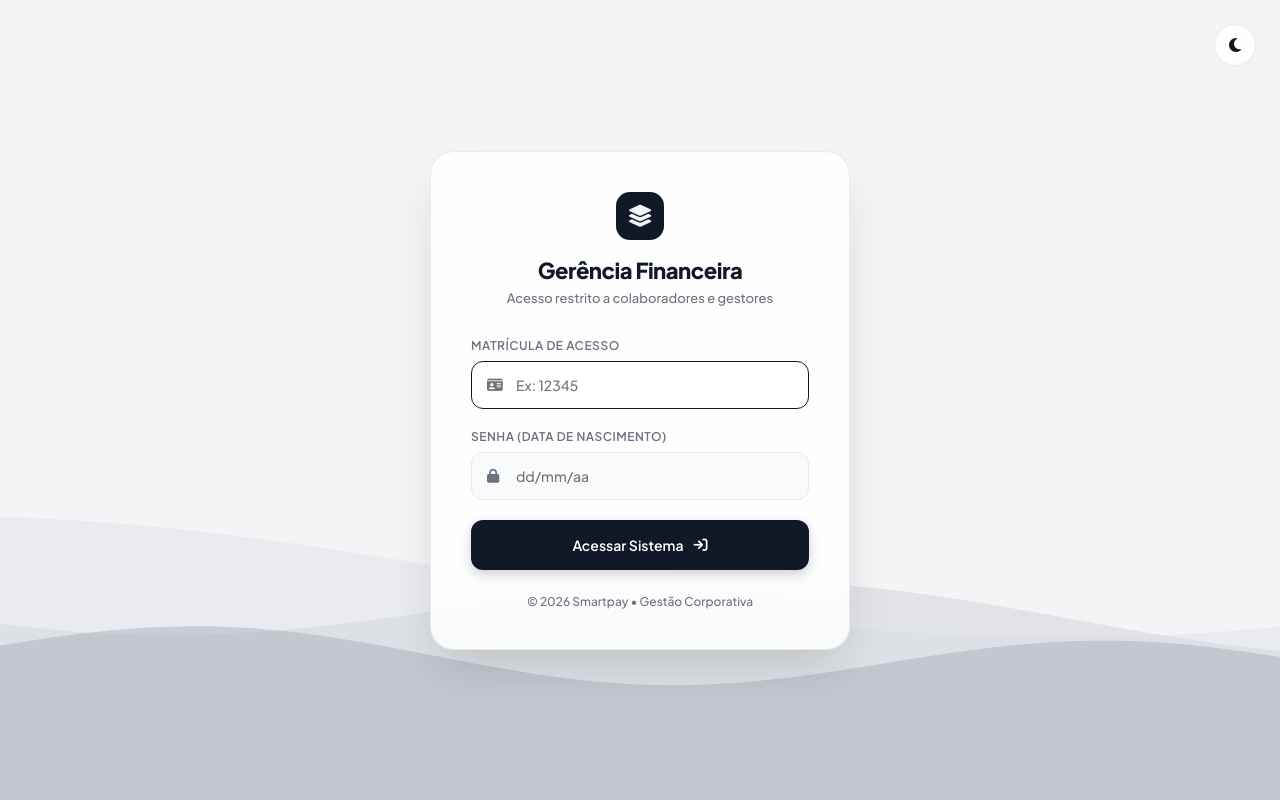
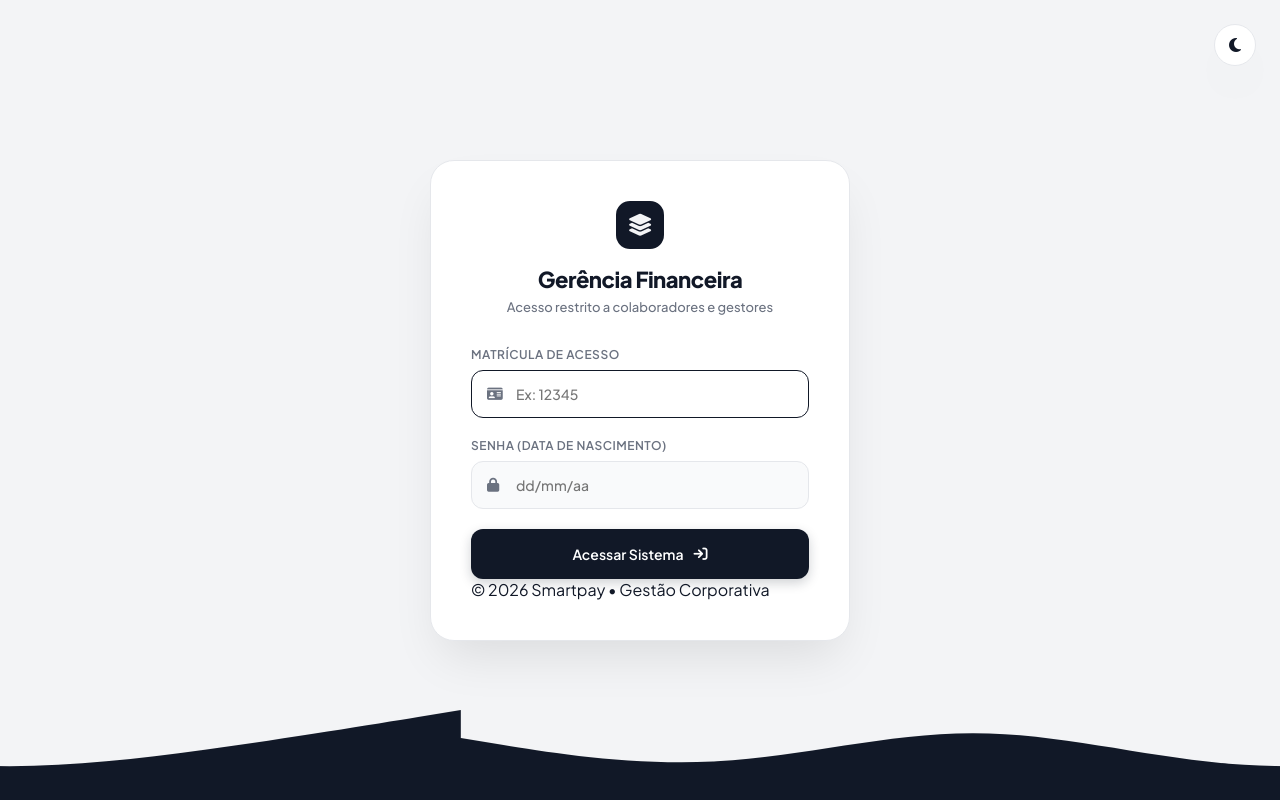
Before and after one commit to cassiojobs10-del/smartpay-sistema, a Flask app: page /login in a window 1280 px wide. Run offline with Flask 3, Linux system fonts and the light colour scheme.

Commit message:
Update login.html

```diff
--- a/templates/login.html
+++ b/templates/login.html
@@ -7,37 +7,41 @@
     <link href="https://fonts.googleapis.com/css2?family=Plus+Jakarta+Sans:wght@400;500;600;700;800&display=swap" rel="stylesheet">
     <link rel="stylesheet" href="https://cdnjs.cloudflare.com/ajax/libs/font-awesome/6.5.1/css/all.min.css">
     <style>
-        /* ==========================================
-           SISTEMA DE TEMAS (CLARO E ESCURO)
-           ========================================== */
         :root {
             --bg-body: #f3f4f6;
-            --bg-card: rgba(255, 255, 255, 0.85);
+            --bg-card: #ffffff;
             --bg-input: #f9fafb;
             --text-main: #111827;
             --text-muted: #6b7280;
-            --border: rgba(229, 231, 235, 0.8);
+            --border: #e5e7eb;
             --btn-primary: #111827;
             --btn-primary-text: #ffffff;
-            --shadow-card: 0 25px 50px -12px rgba(0, 0, 0, 0.15);
+            --shadow-card: 0 25px 50px -12px rgba(0, 0, 0, 0.1);
             --shadow-btn: 0 4px 12px rgba(17, 24, 39, 0.2);
             --danger-bg: rgba(239, 68, 68, 0.1);
             --danger-text: #ef4444;
+
+            /* Cor do líquido que sobe (Transição) */
+            --liquid-color: #111827;
+            --liquid-text: #ffffff;
         }
 
         [data-theme="dark"] {
             --bg-body: #09090b;
-            --bg-card: rgba(24, 24, 27, 0.85);
+            --bg-card: #18181b;
             --bg-input: #27272a;
             --text-main: #f4f4f5;
             --text-muted: #a1a1aa;
-            --border: rgba(39, 39, 42, 0.8);
+            --border: #27272a;
             --btn-primary: #ffffff;
             --btn-primary-text: #000000;
-            --shadow-card: 0 25px 50px -12px rgba(0, 0, 0, 0.6);
+            --shadow-card: 0 25px 50px -12px rgba(0, 0, 0, 0.5);
             --shadow-btn: 0 4px 12px rgba(255, 255, 255, 0.1);
             --danger-bg: rgba(239, 68, 68, 0.15);
             --danger-text: #f87171;
+
+            --liquid-color: #000000;
+            --liquid-text: #ffffff;
         }
 
         * {
@@ -45,7 +49,7 @@
             margin: 0;
             padding: 0;
             font-family: 'Plus Jakarta Sans', sans-serif;
-            transition: background-color 0.3s, color 0.3s, border-color 0.3s, box-shadow 0.3s;
+            transition: background-color 0.3s, color 0.3s, border-color 0.3s;
         }
 
         body {
@@ -58,17 +62,6 @@
             padding: 20px;
             overflow: hidden;
             position: relative;
-        }
-
-        /* FUNDO COM AS ONDAS FLUIDAS (LIQUID WAVE) */
-        #waveCanvas {
-            position: fixed;
-            top: 0;
-            left: 0;
-            width: 100%;
-            height: 100%;
-            z-index: 1;
-            pointer-events: none;
         }
 
         /* BOTÃO DE TEMA */
@@ -89,14 +82,9 @@
             box-shadow: var(--shadow-card);
             font-size: 16px;
             z-index: 10;
-            backdrop-filter: blur(12px);
-            -webkit-backdrop-filter: blur(12px);
-        }
-        .theme-toggle:hover {
-            border-color: var(--text-muted);
         }
 
-        /* CARD DE LOGIN COM EFEITO VIDRO (BACKDROP-FILTER) */
+        /* CARD DE LOGIN */
         .login-card {
             background-color: var(--bg-card);
             border: 1px solid var(--border);
@@ -107,20 +95,12 @@
             box-shadow: var(--shadow-card);
             animation: fadeSlideUp 0.6s cubic-bezier(0.16, 1, 0.3, 1) forwards;
             position: relative;
-            z-index: 10;
-            backdrop-filter: blur(16px);
-            -webkit-backdrop-filter: blur(16px);
+            z-index: 5;
         }
 
         @keyframes fadeSlideUp {
-            from {
-                opacity: 0;
-                transform: translateY(20px);
-            }
-            to {
-                opacity: 1;
-                transform: translateY(0);
-            }
+            from { opacity: 0; transform: translateY(20px); }
+            to { opacity: 1; transform: translateY(0); }
         }
 
         .login-header {
@@ -157,7 +137,6 @@
             flex-direction: column;
             gap: 8px;
             margin-bottom: 20px;
-            text-align: left;
         }
         .form-group label {
             color: var(--text-muted);
@@ -225,7 +204,7 @@
             font-size: 13px;
             font-weight: 600;
             margin-bottom: 20px;
-            display: flex;
+            display: none;
             align-items: center;
             gap: 10px;
             animation: fadeIn 0.3s ease;
@@ -236,19 +215,97 @@
             to { opacity: 1; transform: scale(1); }
         }
 
-        .login-footer {
-            margin-top: 24px;
+        /* ==========================================================
+           TRANSIÇÃO LÍQUIDA AO ACESSAR (WAVE TRANSITION)
+           ========================================================== */
+        .liquid-transition-overlay {
+            position: fixed;
+            left: 0;
+            top: 100%;
+            width: 100%;
+            height: 100vh;
+            background-color: var(--liquid-color);
+            z-index: 100;
+            display: flex;
+            align-items: center;
+            justify-content: center;
+            transition: top 1.2s cubic-bezier(0.7, 0, 0.3, 1);
+        }
+
+        .liquid-transition-overlay.active {
+            top: 0%;
+        }
+
+        /* ONDAS SVG NA BORDA SUPERIOR DA TRANSIÇÃO */
+        .liquid-waves {
+            position: absolute;
+            bottom: 99%;
+            left: 0;
+            width: 200%;
+            height: 140px;
+            display: flex;
+            animation: waveMotion 2.5s infinite linear;
+        }
+
+        .liquid-waves svg {
+            width: 50%;
+            height: 100%;
+            fill: var(--liquid-color);
+        }
+
+        @keyframes waveMotion {
+            0% { transform: translateX(0%); }
+            100% { transform: translateX(-50%); }
+        }
+
+        /* CONTEÚDO QUE APARECE DENTRO DA ONDA QUANDO ELA COBRE A TELA */
+        .liquid-content {
             text-align: center;
-            font-size: 12px;
-            color: var(--text-muted);
-            font-weight: 500;
+            color: var(--liquid-text);
+            opacity: 0;
+            transform: translateY(20px);
+            transition: opacity 0.6s ease 0.6s, transform 0.6s ease 0.6s;
+        }
+
+        .liquid-transition-overlay.active .liquid-content {
+            opacity: 1;
+            transform: translateY(0);
+        }
+
+        .liquid-logo {
+            width: 60px;
+            height: 60px;
+            background-color: var(--liquid-text);
+            color: var(--liquid-color);
+            border-radius: 18px;
+            display: inline-flex;
+            align-items: center;
+            justify-content: center;
+            font-size: 28px;
+            margin-bottom: 20px;
+            box-shadow: 0 10px 30px rgba(0,0,0,0.3);
         }
     </style>
 </head>
 <body>
 
-    <!-- CANVAS DAS ONDAS FLUIDAS (ÁGUA AGITADA) -->
-    <canvas id="waveCanvas"></canvas>
+    <!-- OVERLAY DA TRANSIÇÃO LÍQUIDA (ÁGUA AGITADA AO ACESSAR) -->
+    <div id="liquidOverlay" class="liquid-transition-overlay">
+        <div class="liquid-waves">
+            <!-- Duas ondas unidas para formar o movimento infinito -->
+            <svg viewBox="0 0 1440 320" preserveAspectRatio="none">
+                <path d="M0,160L48,176C96,192,192,224,288,213.3C384,203,480,149,576,149.3C672,149,768,203,864,218.7C960,235,1056,213,1152,186.7C1248,160,1344,128,1392,112L1440,96L1440,320L1392,320C1344,320,1248,320,1152,320C1056,320,960,320,864,320C768,320,672,320,576,320C480,320,384,320,288,320C192,320,96,320,48,320L0,320Z"></path>
+            </svg>
+            <svg viewBox="0 0 1440 320" preserveAspectRatio="none">
+                <path d="M0,160L48,176C96,192,192,224,288,213.3C384,203,480,149,576,149.3C672,149,768,203,864,218.7C960,235,1056,213,1152,186.7C1248,160,1344,128,1392,112L1440,96L1440,320L1392,320C1344,320,1248,320,1152,320C1056,320,960,320,864,320C768,320,672,320,576,320C480,320,384,320,288,320C192,320,96,320,48,320L0,320Z"></path>
+            </svg>
+        </div>
+        <div class="liquid-content">
+            <div class="liquid-logo"><i class="fa-solid fa-layer-group"></i></div>
+            <h2 style="font-size: 26px; font-weight: 800; letter-spacing: -0.5px;">Gerência Financeira</h2>
+            <p style="font-size: 14px; opacity: 0.8; margin-top: 6px; font-weight: 500;">Preparando ambiente seguro...</p>
+        </div>
+    </div>
 
     <!-- BOTÃO DE TEMA -->
     <button class="theme-toggle" onclick="toggleTheme()" title="Mudar Tema">
@@ -263,14 +320,12 @@
             <p class="login-subtitle">Acesso restrito a colaboradores e gestores</p>
         </div>
 
-        {% if erro %}
-        <div class="alert-error">
+        <div id="alertError" class="alert-error">
             <i class="fa-solid fa-circle-exclamation"></i>
-            <span>{{ erro }}</span>
+            <span id="errorMsg">Matrícula ou data de nascimento incorretos.</span>
         </div>
-        {% endif %}
 
-        <form action="{{ url_for('login') }}" method="POST" id="loginForm" onsubmit="iniciarCarregamento()">
+        <form id="loginForm" onsubmit="realizarLoginComOnda(event)">
 
             <div class="form-group">
                 <label for="usuario">Matrícula de Acesso</label>
@@ -279,7 +334,6 @@
                     <input
                         type="text"
                         id="usuario"
-                        name="usuario"
                         class="form-input"
                         placeholder="Ex: 12345"
                         required
@@ -296,7 +350,6 @@
                     <input
                         type="password"
                         id="senha"
-                        name="senha"
                         class="form-input"
                         placeholder="dd/mm/aa"
                         required
@@ -319,78 +372,8 @@
     </div>
 
     <script>
-        // ==========================================
-        // ANIMAÇÃO DE ÁGUA/ONDAS FLUIDAS (LIQUID WAVES)
-        // ==========================================
-        const canvas = document.getElementById('waveCanvas');
-        const ctx = canvas.getContext('2d');
-        let width, height;
-        let step = 0;
-
-        function resizeCanvas() {
-            width = canvas.width = window.innerWidth;
-            height = canvas.height = window.innerHeight;
-        }
-
-        window.addEventListener('resize', resizeCanvas);
-        resizeCanvas();
-
-        function drawWaves() {
-            ctx.clearRect(0, 0, width, height);
-            step += 0.012; // Velocidade da ondulação da água
-
-            const isDark = document.documentElement.getAttribute('data-theme') === 'dark';
-
-            // Definição de 3 camadas de ondas com tons elegantes
-            const waves = [
-                {
-                    amplitude: 45,
-                    frequency: 0.003,
-                    speed: 1.0,
-                    heightOffset: height * 0.72,
-                    color: isDark ? 'rgba(39, 39, 42, 0.45)' : 'rgba(229, 231, 235, 0.7)'
-                },
-                {
-                    amplitude: 35,
-                    frequency: 0.005,
-                    speed: 1.5,
-                    heightOffset: height * 0.76,
-                    color: isDark ? 'rgba(63, 63, 70, 0.35)' : 'rgba(209, 213, 219, 0.55)'
-                },
-                {
-                    amplitude: 25,
-                    frequency: 0.007,
-                    speed: 2.0,
-                    heightOffset: height * 0.82,
-                    color: isDark ? 'rgba(82, 82, 91, 0.25)' : 'rgba(156, 163, 175, 0.4)'
-                }
-            ];
-
-            waves.forEach(wave => {
-                ctx.beginPath();
-                ctx.moveTo(0, height);
-                ctx.lineTo(0, wave.heightOffset);
-
-                for (let x = 0; x <= width; x += 10) {
-                    const y = Math.sin(x * wave.frequency + step * wave.speed) * wave.amplitude +
-                              Math.cos(x * 0.002 + step * 0.8) * (wave.amplitude * 0.4) +
-                              wave.heightOffset;
-                    ctx.lineTo(x, y);
-                }
-
-                ctx.lineTo(width, height);
-                ctx.closePath();
-                ctx.fillStyle = wave.color;
-                ctx.fill();
-            });
-
-            requestAnimationFrame(drawWaves);
-        }
-
-        drawWaves();
-
         // =====================================
-        // CONTROLE DO TEMA
+        // CONTROLE DO TEMA (CLARO / ESCURO)
         // =====================================
         function toggleTheme() {
             const body = document.documentElement;
@@ -411,11 +394,60 @@
             document.getElementById('theme-icon').className = 'fa-solid fa-sun';
         }
 
-        function iniciarCarregamento() {
+        // =====================================
+        // LOGIN COM TRANSIÇÃO LÍQUIDA (WAVE EFFECT)
+        // =====================================
+        async function realizarLoginComOnda(event) {
+            event.preventDefault(); // Impede o reload padrão da página
+
             const btn = document.getElementById('btnAcessar');
+            const alertBox = document.getElementById('alertError');
+            const usuario = document.getElementById('usuario').value;
+            const senha = document.getElementById('senha').value;
+
+            // Esconde alertas de erro antigos
+            alertBox.style.display = 'none';
+
+            // Efeito de carregamento no botão
+            const textoOriginal = btn.innerHTML;
             btn.style.opacity = '0.7';
             btn.style.pointerEvents = 'none';
-            btn.innerHTML = '<i class="fa-solid fa-circle-notch fa-spin"></i> <span>Verificando credenciais...</span>';
+            btn.innerHTML = '<i class="fa-solid fa-circle-notch fa-spin"></i> <span>Autenticando...</span>';
+
+            try {
+                // Envia credenciais para o servidor sem recarregar a tela
+                const resposta = await fetch('/login', {
+                    method: 'POST',
+                    headers: { 'Content-Type': 'application/json' },
+                    body: JSON.stringify({ usuario: usuario, senha: senha })
+                });
+
+                const dados = await resposta.json();
+
+                if (resposta.ok && dados.status === 'sucesso') {
+                    // SENHA CORRETA! DISPARA A ONDA LÍQUIDA
+                    const liquid = document.getElementById('liquidOverlay');
+                    liquid.classList.add('active');
+
+                    // Aguarda 1.4 segundos para a água cobrir a tela antes de abrir o painel
+                    setTimeout(() => {
+                        window.location.href = dados.redirect || '/';
+                    }, 1400);
+                } else {
+                    // ERRO DE SENHA OU MATRÍCULA
+                    alertBox.style.display = 'flex';
+                    document.getElementById('errorMsg').innerText = dados.mensagem || "Credenciais incorretas.";
+                    btn.style.opacity = '1';
+                    btn.style.pointerEvents = 'auto';
+                    btn.innerHTML = textoOriginal;
+                }
+            } catch (erro) {
+                alertBox.style.display = 'flex';
+                document.getElementById('errorMsg').innerText = "Erro ao conectar com o servidor. Tente novamente.";
+                btn.style.opacity = '1';
+                btn.style.pointerEvents = 'auto';
+                btn.innerHTML = textoOriginal;
+            }
         }
     </script>
 </body>
```
